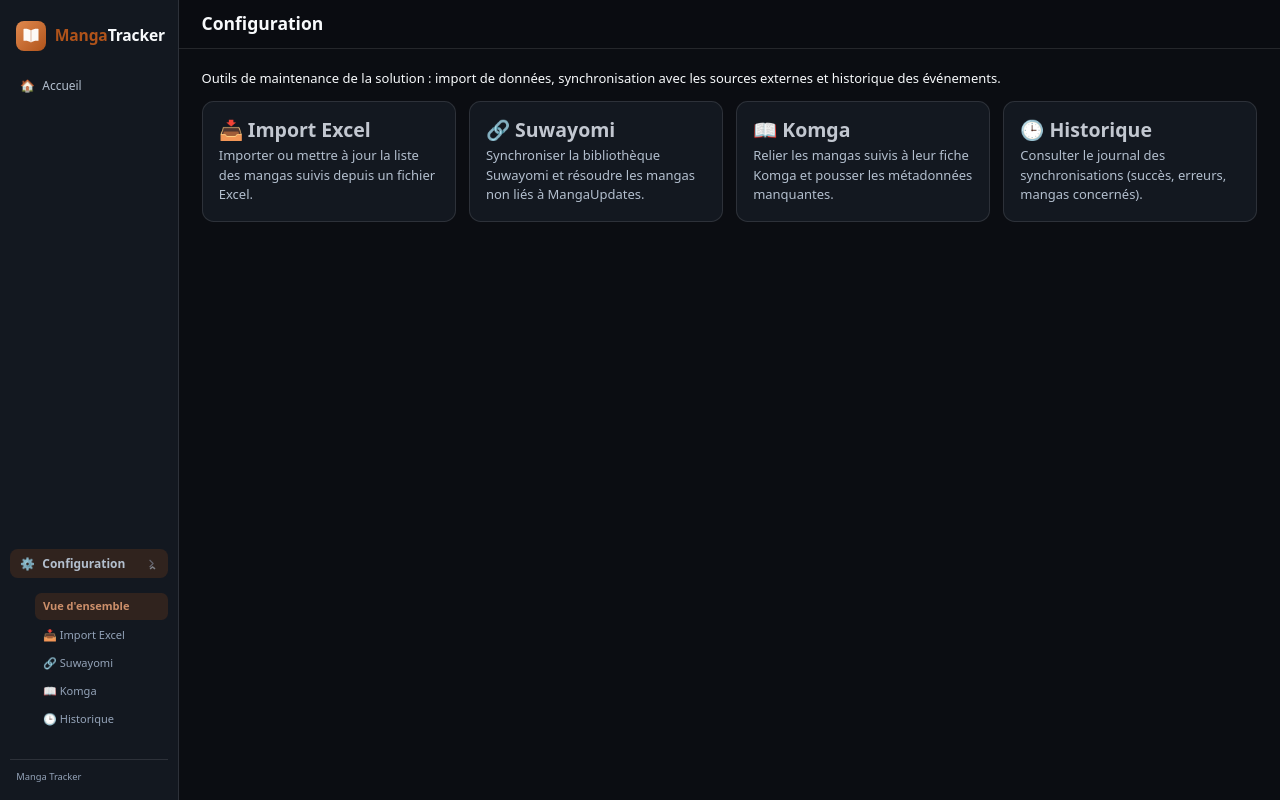
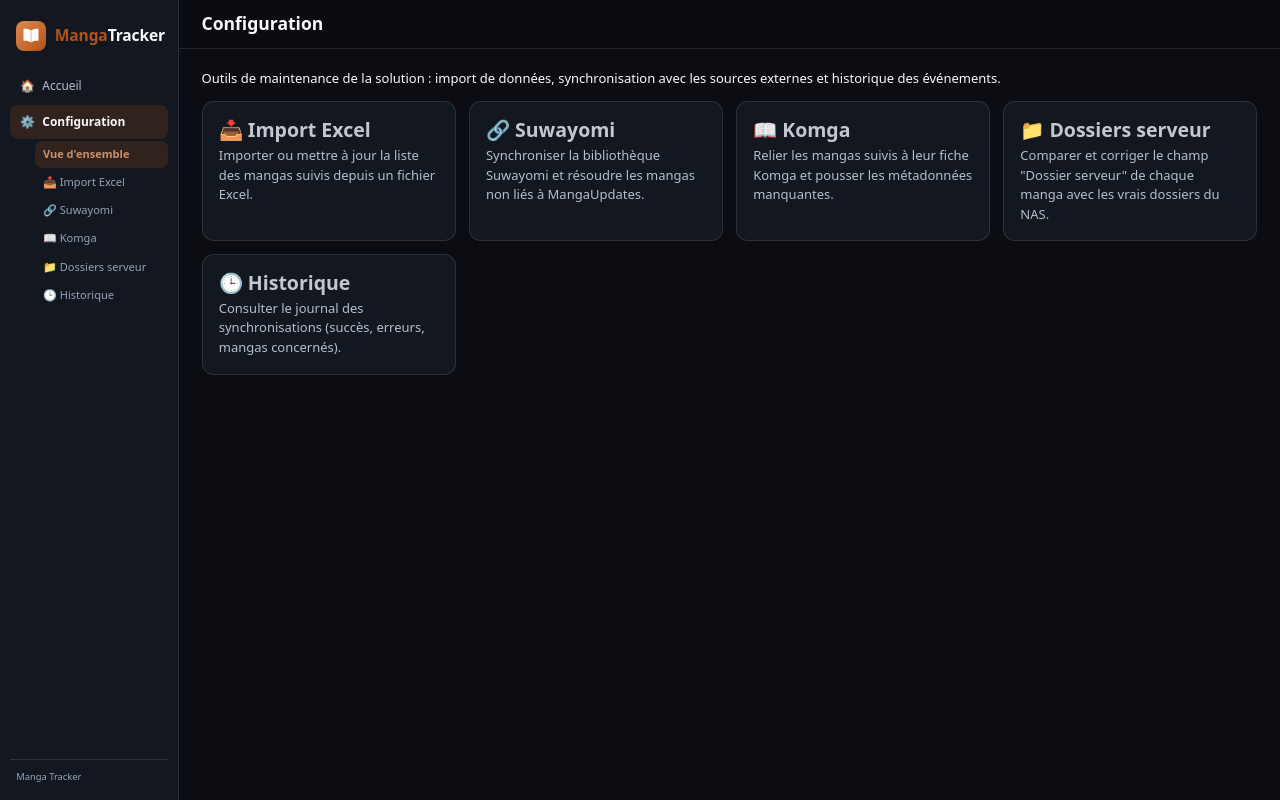
Before and after one commit to Risakiel/manga_tracker, a FastAPI app: page /config in a window 1280 px wide. Run offline with FastAPI, Linux system fonts and the light colour scheme.

Commit message:
Sidebar: keep Configuration always expanded, add server-folders sync
Configuration was collapsible and, thanks to Pico's default
justify-content: space-between on <nav>, got pushed to the bottom of the
sidebar away from Accueil. Make it a permanently expanded static section
(no more <details>) and fix the flex layout.

Add a new Configuration page (/server-folders) that compares each tracked
manga's "Dossier serveur" against the real NAS folders for its category and
offers one-click fixes, individually or all at once. Folder paths are shown
and matched as "<Category>/<folder>" (e.g. "Manga/Bakuman",
"Pornhwa/100% Personal") so it's clear which category a match came from --
same formatting now used for the dropdown on the manga detail page.

```diff
--- a/app/routers/pages.py
+++ b/app/routers/pages.py
@@ -165,8 +165,9 @@ def manga_detail(request: Request, manga_id: int, session: Session = Depends(get
             "library_mounted": library_client.is_mounted(),
             "library_root": str(settings.library_root),
             "folder_options": folder_options,
+            "folder_prefix": library_client.CATEGORY_DIR_NAMES[manga.category],
             "suggested_folder": (
-                library_client.suggest_folder(manga.title_en, manga.category)
+                library_client.suggest_folder(manga.title_en, manga.category, folders=folder_options)
                 if folder_options and manga.server_folder not in folder_options
                 else None
             ),
@@ -413,3 +414,74 @@ def import_post(request: Request, file: UploadFile = File(...), session: Session
 def logs(request: Request, session: Session = Depends(get_session)):
     entries = session.exec(select(SyncLog).order_by(SyncLog.created_at.desc()).limit(200)).all()
     return templates.TemplateResponse(request, "logs.html", {"logs": entries})
+
+
+@router.get("/server-folders", response_class=HTMLResponse)
+def server_folders_page(request: Request, session: Session = Depends(get_session)):
+    mounted = library_client.is_mounted()
+    rows = []
+    if mounted:
+        folders_by_category = {c: library_client.list_folders(c) for c in Category}
+        mangas = session.exec(select(Manga)).all()
+        for manga in sorted(mangas, key=lambda m: m.title_en.lower()):
+            folders = folders_by_category[manga.category]
+            current_valid = manga.server_folder in folders
+            suggested_folder = (
+                library_client.suggest_folder(manga.title_en, manga.category, folders=folders)
+                if not current_valid
+                else None
+            )
+            rows.append(
+                {
+                    "manga": manga,
+                    "current_path": library_client.folder_display_path(manga.category, manga.server_folder),
+                    "current_valid": current_valid,
+                    "suggested_folder": suggested_folder,
+                    "suggested_path": (
+                        library_client.folder_display_path(manga.category, suggested_folder)
+                        if suggested_folder
+                        else None
+                    ),
+                }
+            )
+    return templates.TemplateResponse(
+        request,
+        "server_folders.html",
+        {
+            "mounted": mounted,
+            "library_root": str(settings.library_root),
+            "rows": rows,
+            "flash": request.query_params.get("flash"),
+        },
+    )
+
+
+@router.post("/server-folders/{manga_id}/apply")
+def server_folders_apply(manga_id: int, folder: str = Form(...), session: Session = Depends(get_session)):
+    manga = session.get(Manga, manga_id)
+    if manga is not None and folder.strip():
+        manga.server_folder = folder.strip()
+        manga.updated_at = datetime.now(timezone.utc)
+        session.add(manga)
+        session.commit()
+    return RedirectResponse("/server-folders?flash=Dossier+mis+à+jour", status_code=303)
+
+
+@router.post("/server-folders/apply-all")
+def server_folders_apply_all(session: Session = Depends(get_session)):
+    folders_by_category = {c: library_client.list_folders(c) for c in Category}
+    mangas = session.exec(select(Manga)).all()
+    updated = 0
+    for manga in mangas:
+        folders = folders_by_category[manga.category]
+        if manga.server_folder in folders:
+            continue
+        suggestion = library_client.suggest_folder(manga.title_en, manga.category, folders=folders)
+        if suggestion:
+            manga.server_folder = suggestion
+            manga.updated_at = datetime.now(timezone.utc)
+            session.add(manga)
+            updated += 1
+    if updated:
+        session.commit()
+    return RedirectResponse(f"/server-folders?flash={updated}+dossier(s)+mis+à+jour", status_code=303)
--- a/app/static/css/app.css
+++ b/app/static/css/app.css
@@ -106,6 +106,8 @@ body {
 .mt-nav {
     display: flex;
     flex-direction: column;
+    justify-content: flex-start;
+    align-items: stretch;
     gap: 0.15rem;
     flex: 1;
 }
@@ -140,31 +142,25 @@ body {
     flex: none;
 }
 
-details.mt-nav-group summary {
-    list-style: none;
+.mt-nav-heading {
+    cursor: default;
 }
 
-details.mt-nav-group summary::-webkit-details-marker {
-    display: none;
+.mt-nav-heading:hover {
+    background: transparent;
+    color: var(--muted-text-color);
 }
 
-details.mt-nav-group summary::after {
-    content: "\203A";
-    margin-left: auto;
-    transform: rotate(90deg);
-    transition: transform 0.15s ease;
-    opacity: 0.6;
-}
-
-details.mt-nav-group[open] summary::after {
-    transform: rotate(270deg);
+.mt-nav-heading.active:hover {
+    background: rgba(var(--primary-rgb), 0.18);
+    color: var(--text-color);
 }
 
 .mt-nav-sub {
     display: flex;
     flex-direction: column;
     gap: 0.1rem;
-    padding: 0.2rem 0 0.5rem 1.95rem;
+    padding: 0.15rem 0 0.6rem 1.95rem;
 }
 
 .mt-nav-sub a {
--- a/app/templates/base.html
+++ b/app/templates/base.html
@@ -10,7 +10,7 @@
     <script src="/static/js/htmx.min.js?v={{ static_version }}"></script>
     <script src="/static/js/alpine.min.js?v={{ static_version }}" defer></script>
 </head>
-{% set admin_paths = ["/config", "/import", "/suwayomi", "/komga", "/logs"] %}
+{% set admin_paths = ["/config", "/import", "/suwayomi", "/komga", "/server-folders", "/logs"] %}
 {% set in_admin = request.url.path in admin_paths %}
 {% set in_home = request.url.path == "/" or request.url.path.startswith("/manga/") %}
 <body x-data="{ sidebarOpen: false }">
@@ -24,18 +24,19 @@
             <a href="/" class="mt-nav-item {{ 'active' if in_home }}">
                 <span class="icon">🏠</span><span>Accueil</span>
             </a>
-            <details class="mt-nav-group" {{ "open" if in_admin }}>
-                <summary class="mt-nav-item {{ 'active' if in_admin }}">
+            <div class="mt-nav-section">
+                <div class="mt-nav-item mt-nav-heading {{ 'active' if in_admin }}">
                     <span class="icon">⚙️</span><span>Configuration</span>
-                </summary>
+                </div>
                 <div class="mt-nav-sub">
                     <a href="/config" class="{{ 'active' if request.url.path == '/config' }}">Vue d'ensemble</a>
                     <a href="/import" class="{{ 'active' if request.url.path == '/import' }}">📥 Import Excel</a>
                     <a href="/suwayomi" class="{{ 'active' if request.url.path == '/suwayomi' }}">🔗 Suwayomi</a>
                     <a href="/komga" class="{{ 'active' if request.url.path == '/komga' }}">📖 Komga</a>
+                    <a href="/server-folders" class="{{ 'active' if request.url.path == '/server-folders' }}">📁 Dossiers serveur</a>
                     <a href="/logs" class="{{ 'active' if request.url.path == '/logs' }}">🕒 Historique</a>
                 </div>
-            </details>
+            </div>
         </nav>
         <div class="mt-sidebar-footer">Manga Tracker</div>
     </aside>
--- a/app/templates/config.html
+++ b/app/templates/config.html
@@ -18,6 +18,10 @@
         <h3>📖 Komga</h3>
         <p>Relier les mangas suivis à leur fiche Komga et pousser les métadonnées manquantes.</p>
     </a>
+    <a class="config-card" href="/server-folders">
+        <h3>📁 Dossiers serveur</h3>
+        <p>Comparer et corriger le champ "Dossier serveur" de chaque manga avec les vrais dossiers du NAS.</p>
+    </a>
     <a class="config-card" href="/logs">
         <h3>🕒 Historique</h3>
         <p>Consulter le journal des synchronisations (succès, erreurs, mangas concernés).</p>
--- a/app/templates/detail.html
+++ b/app/templates/detail.html
@@ -31,10 +31,10 @@
                 {% if folder_options %}
                 <select name="server_folder">
                     {% if manga.server_folder not in folder_options %}
-                    <option value="{{ manga.server_folder }}" selected>{{ manga.server_folder }} (actuel, introuvable)</option>
+                    <option value="{{ manga.server_folder }}" selected>{{ folder_prefix }}/{{ manga.server_folder }} (actuel, introuvable)</option>
                     {% endif %}
                     {% for f in folder_options %}
-                    <option value="{{ f }}" {{ "selected" if f == manga.server_folder }}>{{ f }}</option>
+                    <option value="{{ f }}" {{ "selected" if f == manga.server_folder }}>{{ folder_prefix }}/{{ f }}</option>
                     {% endfor %}
                 </select>
                 {% else %}
@@ -47,7 +47,7 @@
         {% if suggested_folder %}
         <form method="post" action="/manga/{{ manga.id }}/server-folder" style="display:inline">
             <input type="hidden" name="server_folder" value="{{ suggested_folder }}">
-            <small>Suggestion : <button type="submit" class="outline secondary" style="font-size:0.8rem; padding:0.1rem 0.5rem; display:inline">{{ suggested_folder }}</button></small>
+            <small>Suggestion : <button type="submit" class="outline secondary" style="font-size:0.8rem; padding:0.1rem 0.5rem; display:inline">{{ folder_prefix }}/{{ suggested_folder }}</button></small>
         </form>
         {% endif %}
         <p><strong>Auteur :</strong> {{ manga.author or "?" }} &nbsp; <strong>Artiste :</strong> {{ manga.artist or "?" }}</p>
```
Also changed, not shown: app/services/library_client.py (+13 -3 lines), app/templates/server_folders.html (added, +60 -0 lines).
